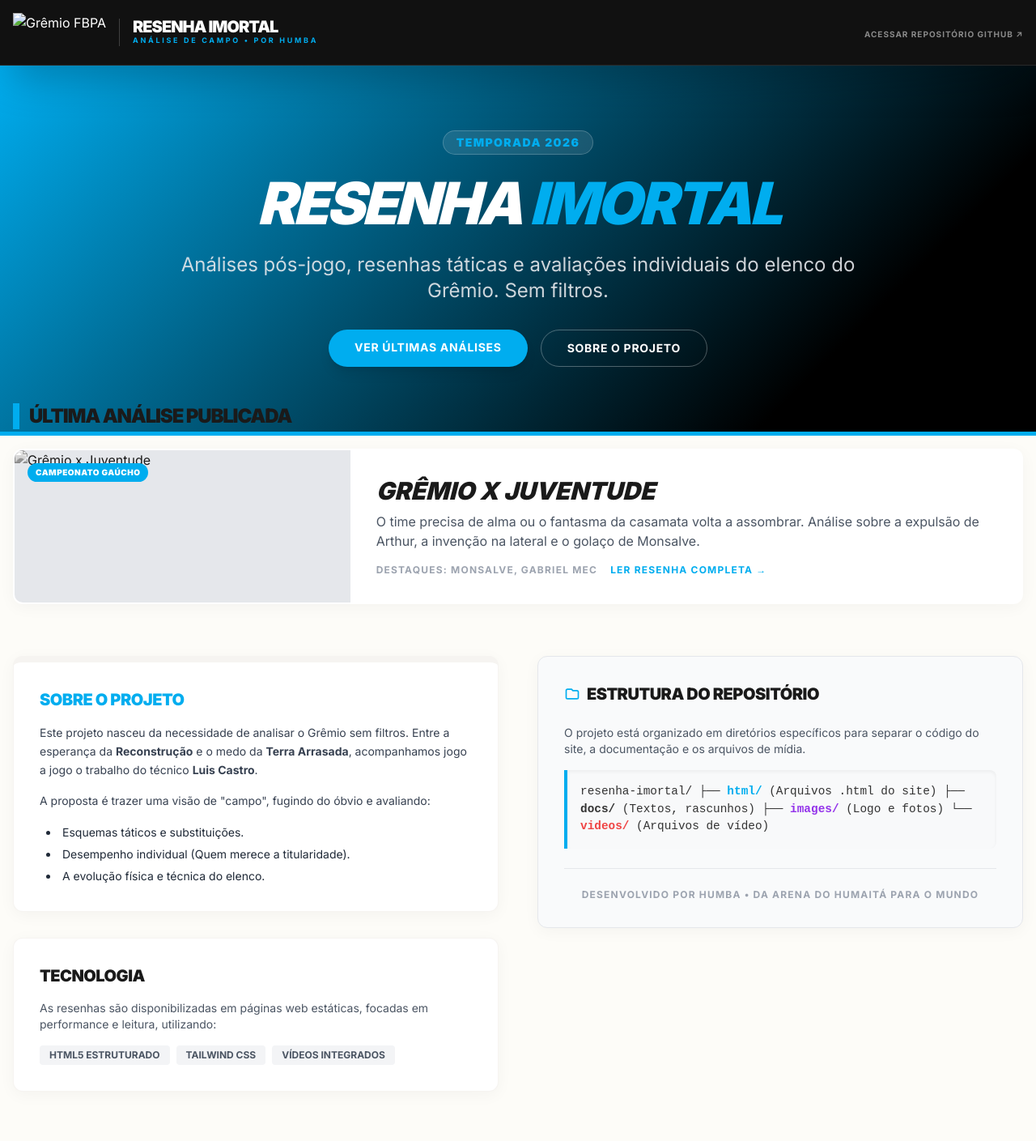
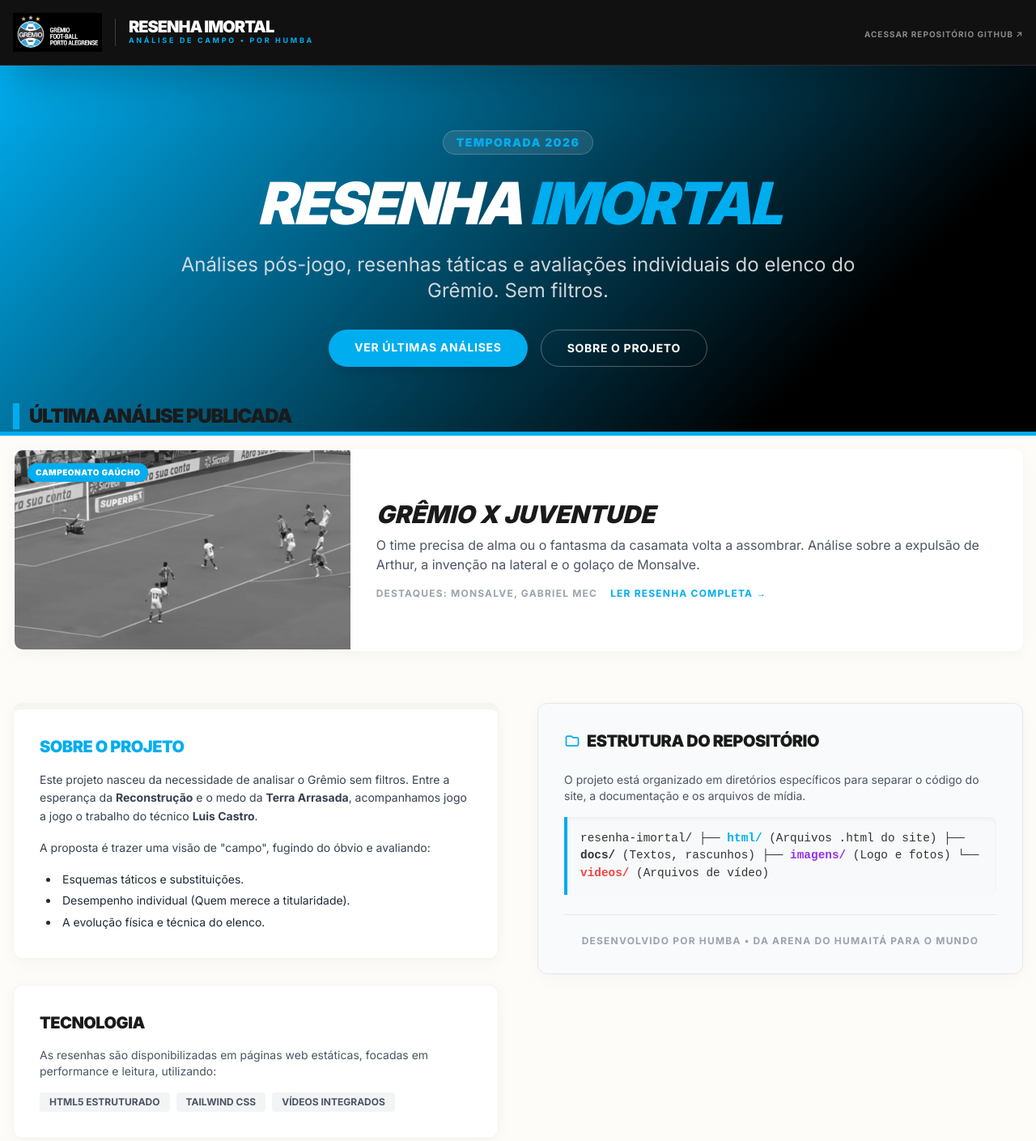
Before and after one commit to Humba-IFSC/resenha-imortal, a plain HTML site: page index.html in a window 1280 px wide. Shown: the top 1409 px of the page at 81% size. Drawn offline with nearby package versions, Linux system fonts and the light colour scheme.

Commit message:
Update image paths from 'images' to 'imagens'
Ajustado para pasta imagens.

```diff
--- a/index.html
+++ b/index.html
@@ -77,8 +77,8 @@
     <nav class="bg-gremio-black text-white p-4 sticky top-0 z-50 shadow-2xl border-b border-white/10">
         <div class="container mx-auto flex justify-between items-center">
             <div class="flex items-center gap-4">
-                <!-- Logo Grêmio (Caminho ajustado para a pasta images) -->
-                <img src="images/logo-gremio.png" alt="Grêmio FBPA" class="h-12 w-auto object-contain">
+                <!-- Logo Grêmio (Caminho ajustado para a pasta imagens) -->
+                <img src="imagens/logo-gremio.png" alt="Grêmio FBPA" class="h-12 w-auto object-contain">
                 <div class="flex flex-col border-l border-white/20 pl-4">
                     <span class="font-black text-xl tracking-tighter uppercase leading-none">Resenha Imortal</span>
                     <span class="text-[9px] text-gremio-blue font-bold tracking-[0.3em] uppercase">Análise de Campo • Por Humba</span>
@@ -130,7 +130,7 @@
                     <div class="grid md:grid-cols-3">
                         <!-- Imagem/Thumbnail -->
                         <div class="bg-gray-200 h-48 md:h-auto relative">
-                            <img src="images/bucha-monsalve.png" alt="Grêmio x Juventude" class="w-full h-full object-cover grayscale group-hover:grayscale-0 transition-all duration-500">
+                            <img src="imagens/bucha-monsalve.png" alt="Grêmio x Juventude" class="w-full h-full object-cover grayscale group-hover:grayscale-0 transition-all duration-500">
                             <div class="absolute inset-0 bg-gremio-blue/20 group-hover:bg-transparent transition-all"></div>
                             <span class="absolute top-4 left-4 badge-tag">Campeonato Gaúcho</span>
                         </div>
@@ -202,7 +202,7 @@
 resenha-imortal/
 ├── <span class="text-gremio-blue font-bold">html/</span>        (Arquivos .html do site)
 ├── <span class="text-fendi font-bold">docs/</span>        (Textos, rascunhos)
-├── <span class="text-purple-600 font-bold">images/</span>      (Logo e fotos)
+├── <span class="text-purple-600 font-bold">imagens/</span>      (Logo e fotos)
 └── <span class="text-red-500 font-bold">videos/</span>      (Arquivos de vídeo)
                     </div>
 
```
